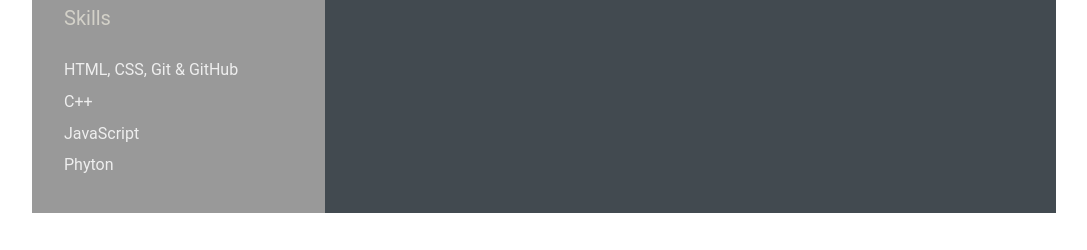
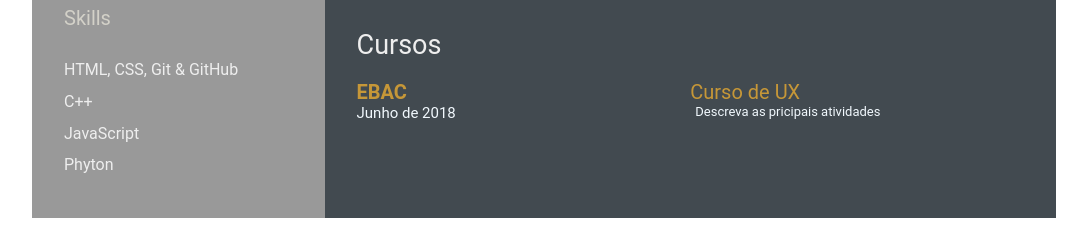
Before and after one commit to gabriel-gss/dev-week-ebac.github.io, a plain HTML site: page index.html in a window 1280 px wide. Shown: the part 629-879 px from the top of the page, without its empty margins (96-1183 px from the left). Drawn offline with Linux system fonts and the light colour scheme.

Commit message:
feat-awards (#6)

```diff
--- a/index.html
+++ b/index.html
@@ -19,10 +19,12 @@
                 <div class="profile">
                     <img class="profile-image" src="img/profile-image.jpg" alt="Profile image">
                     <p class="name">Roberto</p>
-                    <br><p class="profession">Desenvolvedor de Software</p><br>
+                    <br>
+                    <p class="profession">Desenvolvedor de Software</p><br>
                 </div>
                 <div class="contact-info">
-                    <br><p class="left-title">Contato</p>
+                    <br>
+                    <p class="left-title">Contato</p>
                     <ul>
                         <li> <i class="fa fa-phone"></i>+55 (19) 99871-9417</li>
                         <li> <i class="fa fa-envelope"></i>robertinho@gmail.com</li>
@@ -116,6 +118,20 @@
 
                     </div>
                 </section>
+                <section class="awards gap">
+                    <div class="right-title">Cursos</div>
+                    <br>
+                    <div class="awards-contents">
+                        <div class="awards-left">
+                            <p class="awards-company-name">EBAC</p>
+                            <p class="awards-time-period">Junho de 2018</p>
+                        </div>
+                        <div class="awards-right">
+                            <p class="awards-name">Curso de UX</p>
+                            <p class="awards-desc">Descreva as pricipais atividades</p>
+                        </div>
+                    </div>
+                </section>
             </div>
         </section>
     </main>
```
